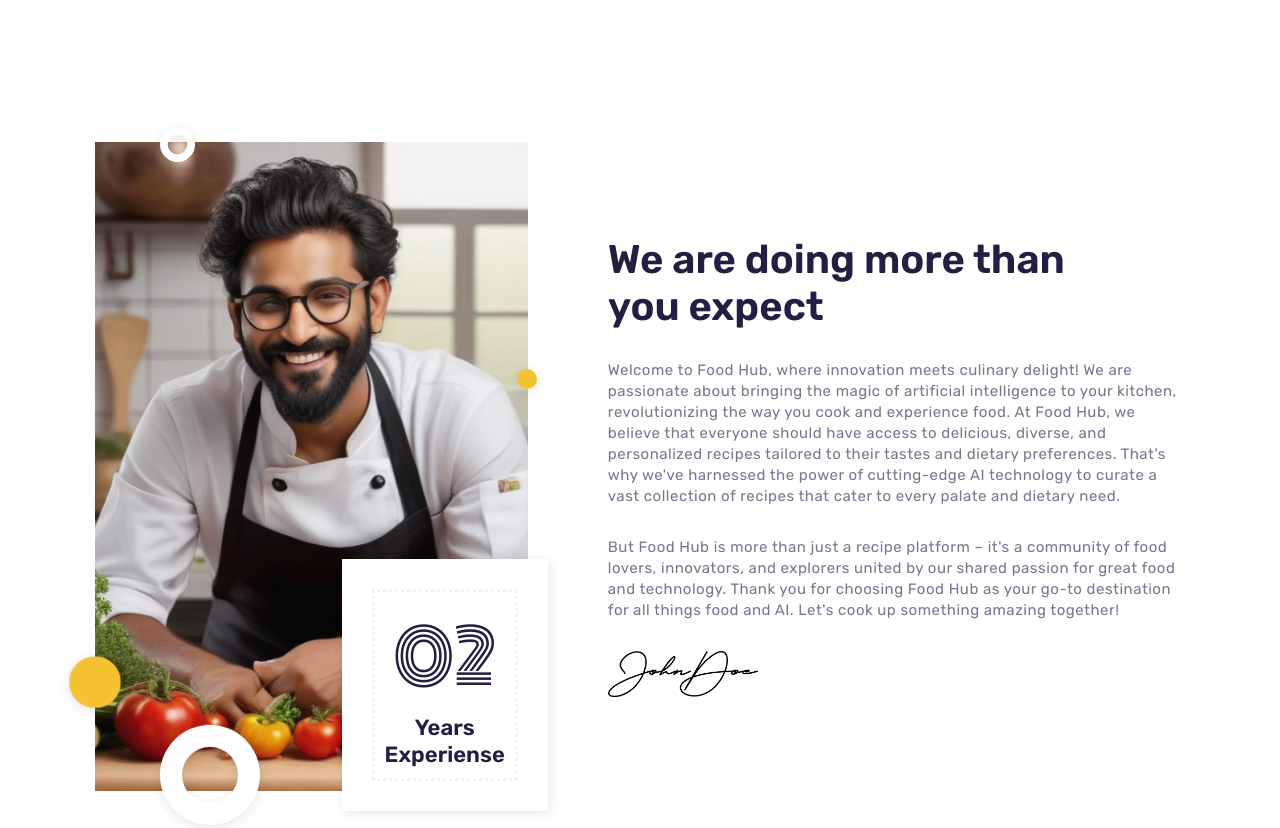
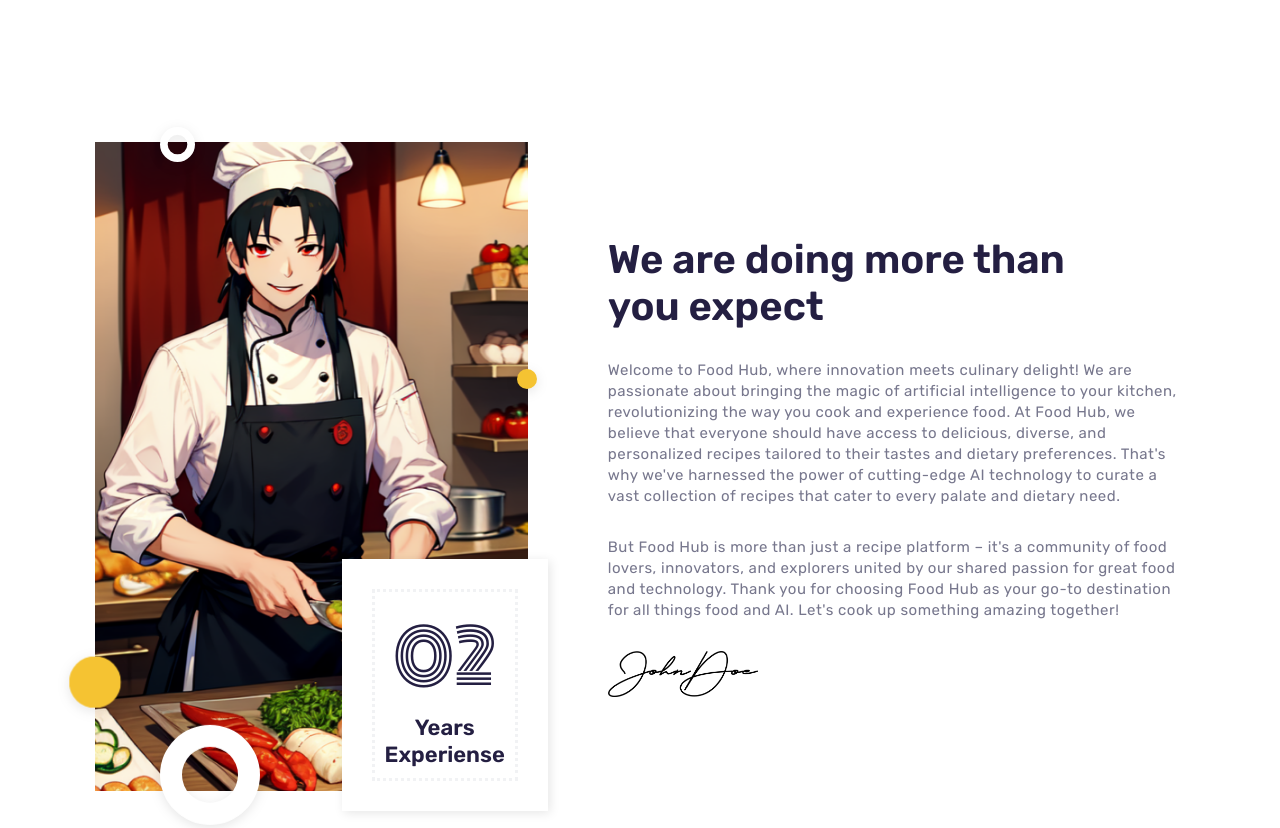
Before and after one commit to prasad-chavan1/FoodHubAI, a plain HTML site: page index.html in a window 1280 px wide. Shown: the part 780-1608 px from the top of the page. Drawn offline with nearby package versions, Linux system fonts and the light colour scheme; no server answers.

Commit message:
Update index.html

```diff
--- a/index.html
+++ b/index.html
@@ -177,7 +177,7 @@
         <div class="about-left">
 
           <div class="img-box">
-            <img src="./assets/images/chef.png" alt="about image" class="about-img" width="250">
+            <img src="./assets/images/mainindex.png" alt="about image" class="about-img" width="250">
           </div>
 
           <div class="abs-content-box">
```
